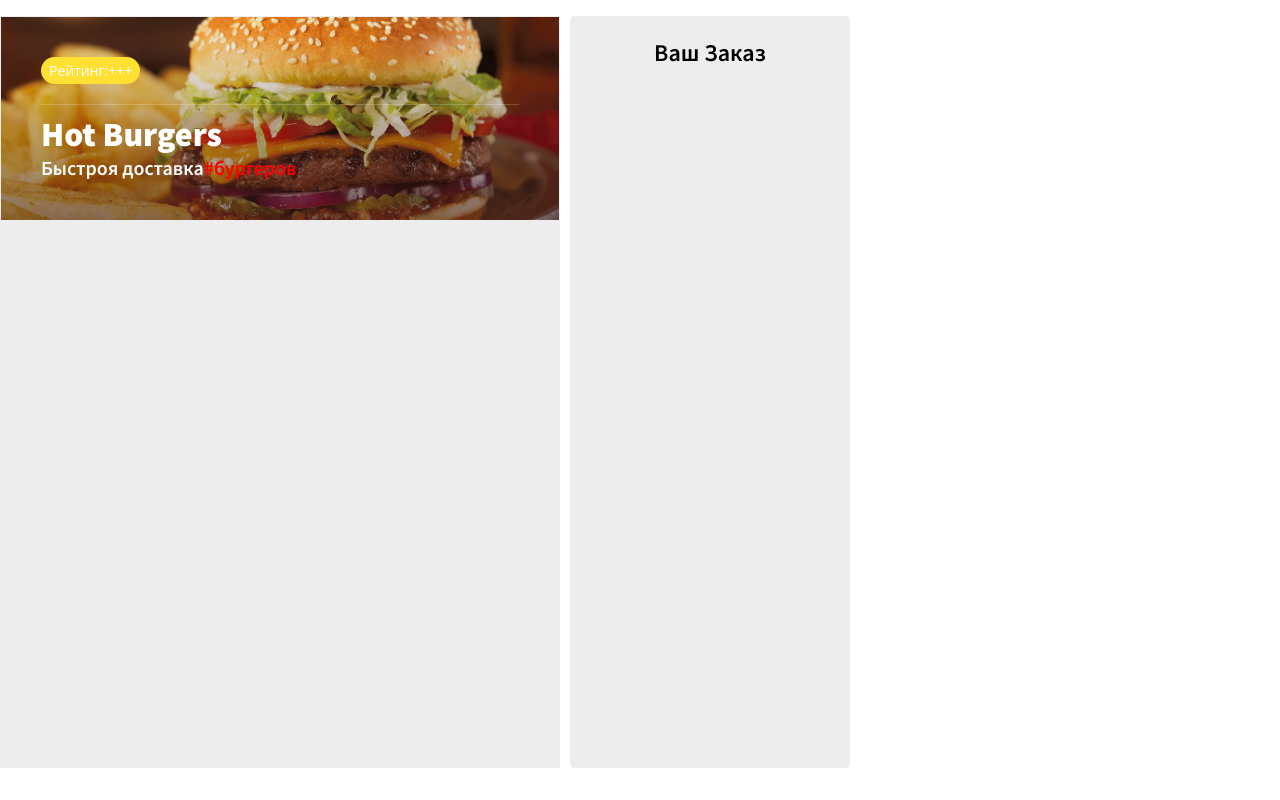
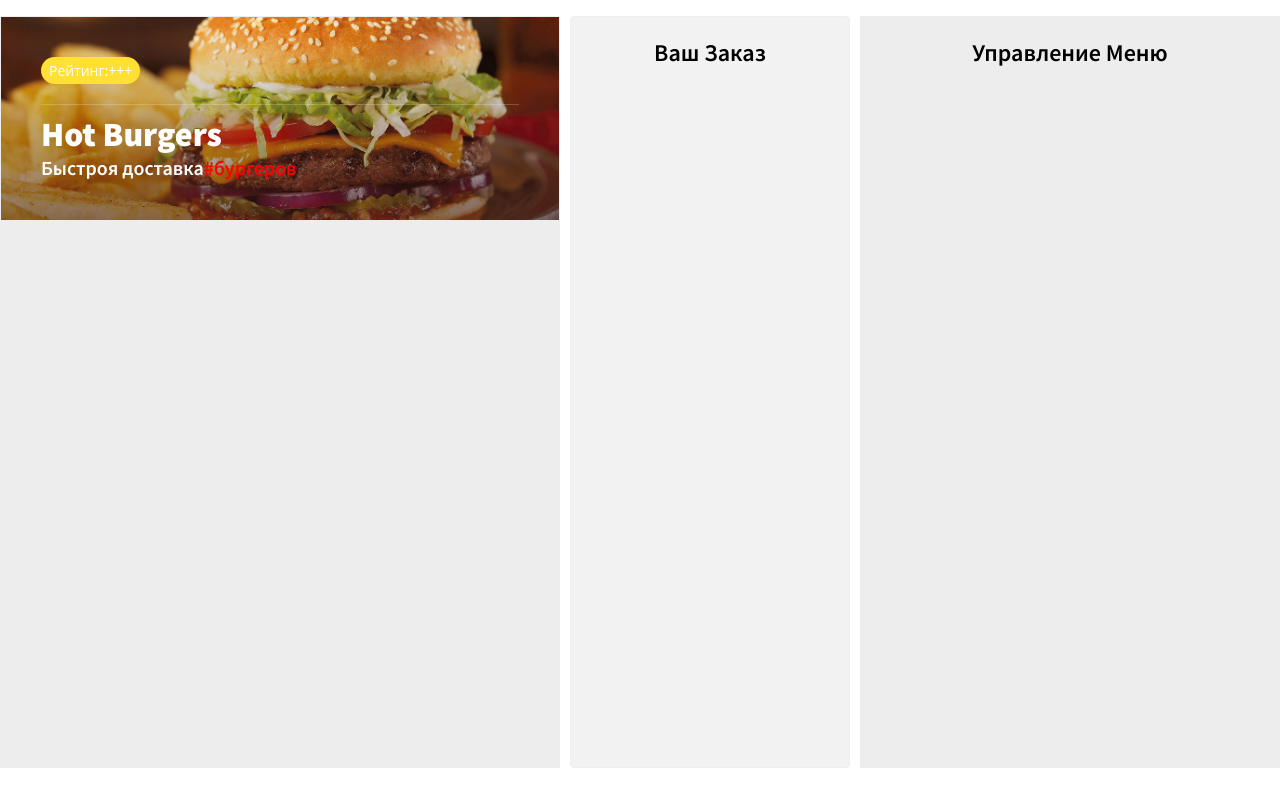
Before and after one commit to Aleksei-89ST/react-app-burger, a React (Create React App) app: page / in a window 1280 px wide. Built offline with nearby package versions, Linux system fonts and the light colour scheme.

Commit message:
create component MenuAdmin

```diff
--- a/src/components/App.js
+++ b/src/components/App.js
@@ -1,5 +1,6 @@
 import React from "react";
 import Header from "./Header";
+import MenuAdmin from "./MenuAdmin";
 import Order from "./Order";
 
 
@@ -11,7 +12,7 @@ class App extends React.Component {
                     <Header/>
                 </div>
                 <Order/>
-                {/* <MenuAdmin/> */}
+               <MenuAdmin/>
             </div>
         )
     }
--- /dev/null
+++ b/src/components/MenuAdmin.js
@@ -0,0 +1,14 @@
+import React from "react";
+
+
+
+class MenuAdmin extends React.Component {
+    render () {
+        return (
+         <div className="menu-admin">
+             <h2>Управление Меню</h2>
+         </div>
+        )
+    }
+}
+export default MenuAdmin;
```
